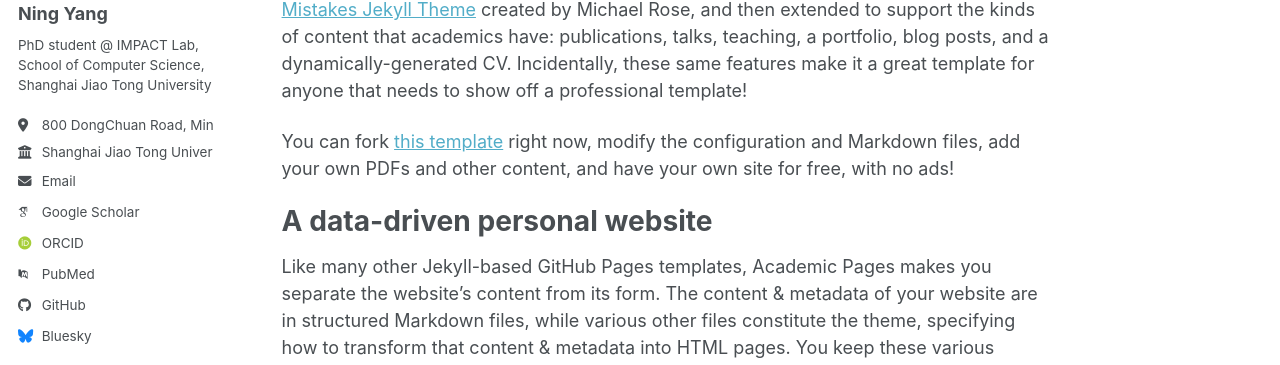
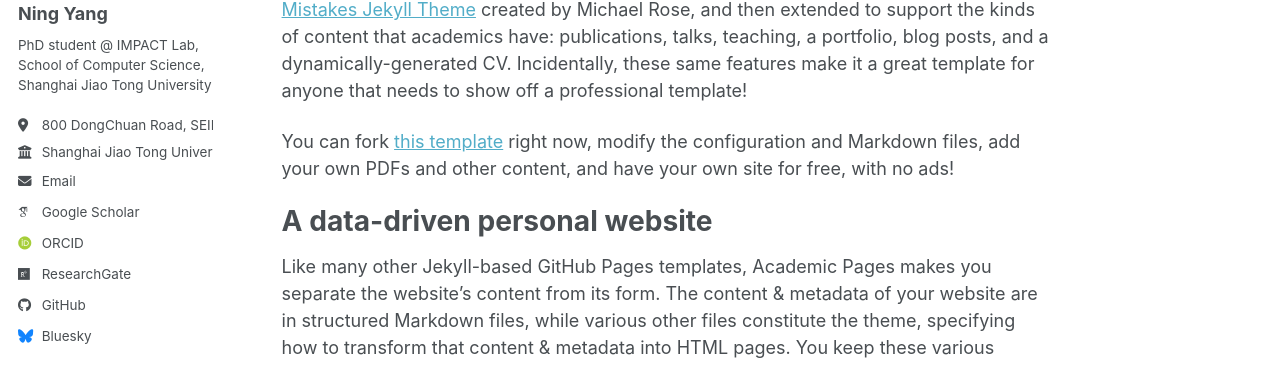
Before and after one commit to jlsbz/jlsbz.github.io, a Jekyll site: the page built from _pages/about.md, in a window 1280 px wide. Shown: the part 283-648 px from the top of the page. Built offline with Jekyll 4.4.1, drawn with Linux system fonts in a browser that asks for light colours; some web fonts are replaced; a script bundle is joined from its source files by our own code; library files that are not in the unit come from our copies; some of the changed lines change nothing that is shown.

Commit message:
Update _config.yml

```diff
--- a/_config.yml
+++ b/_config.yml
@@ -27,7 +27,7 @@ author:
   name             : "Ning Yang"
   pronouns         : # example: "she/her"
   bio              : "PhD student @ IMPACT Lab, School of Computer Science, Shanghai Jiao Tong University"
-  location         : "800 DongChuan Road, Minhang District, Shanghai, China"
+  location         : "800 DongChuan Road,\nSEIEE Building #03-125,\nMinhang District, Shanghai, China"
   employer         : "Shanghai Jiao Tong University"
   uri              : # URL
   email            : "yn937391832@sjtu.edu.cn"
@@ -35,14 +35,14 @@ author:
   # Academic websites
   academia         : # URL
   arxiv            : # URL - Update with the correct link to your profile
-  googlescholar    : "https://scholar.google.com/citations?user=PS_CX0AAAAAJ"
+  googlescholar    : "https://scholar.google.com/citations?hl=zh-TW&user=ch7g9rkAAAAJ"
   inspire-hep      : # URL
   impactstory      : # URL
-  orcid            : "https://orcid.org/yourorcidurl"
+  orcid            : "https://orcid.org/0009-0004-6964-8910"
   semantic         : # URL
   ssrn             : # URL
-  pubmed           : "https://www.ncbi.nlm.nih.gov/pubmed/?term=john+snow"
-  researchgate     : # URL
+  pubmed           : # URL
+  researchgate     : "https://www.researchgate.net/profile/Ning-Yang-33"
   scopus           : # URL
   zotero           : # URL
 
```
